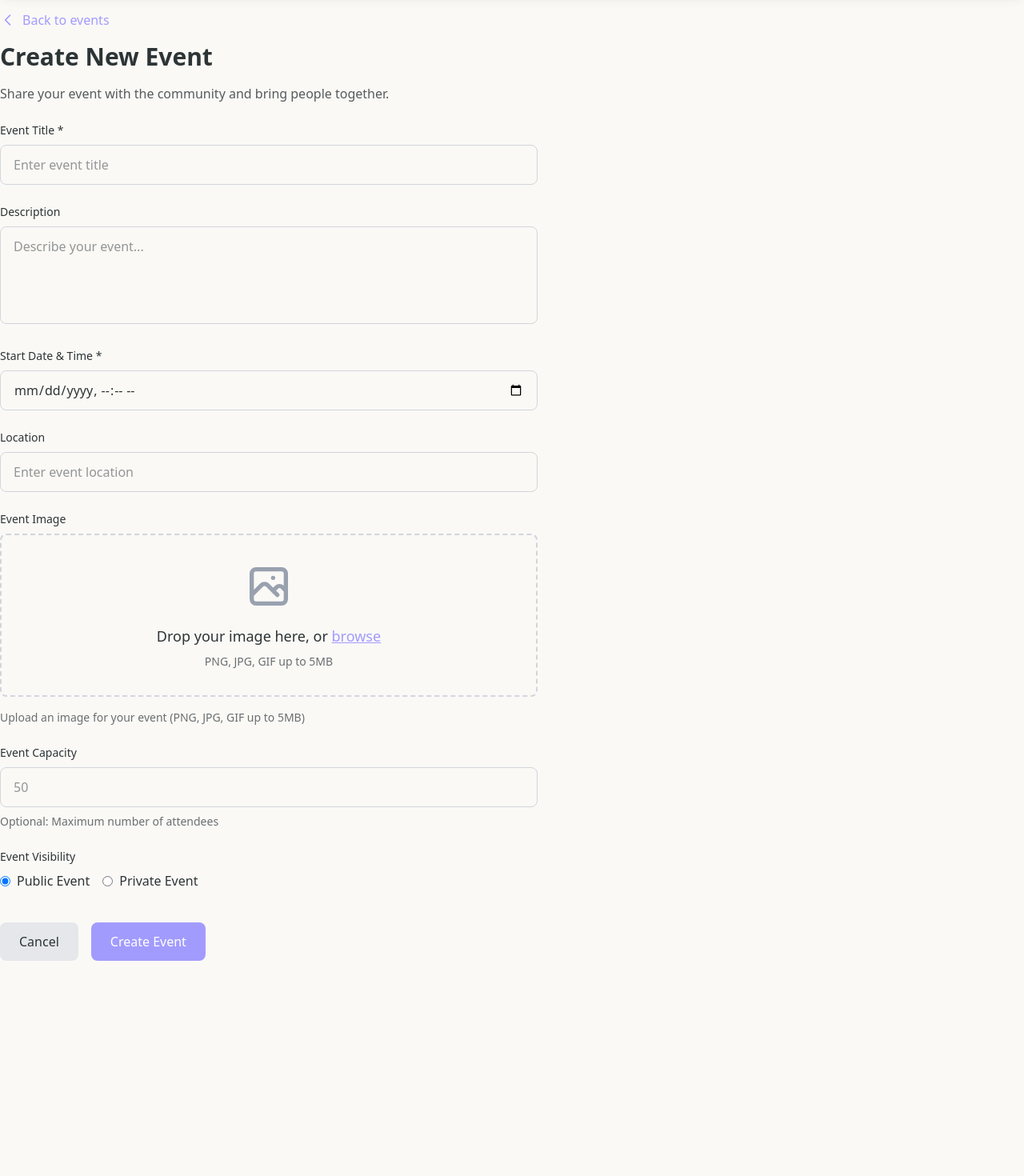
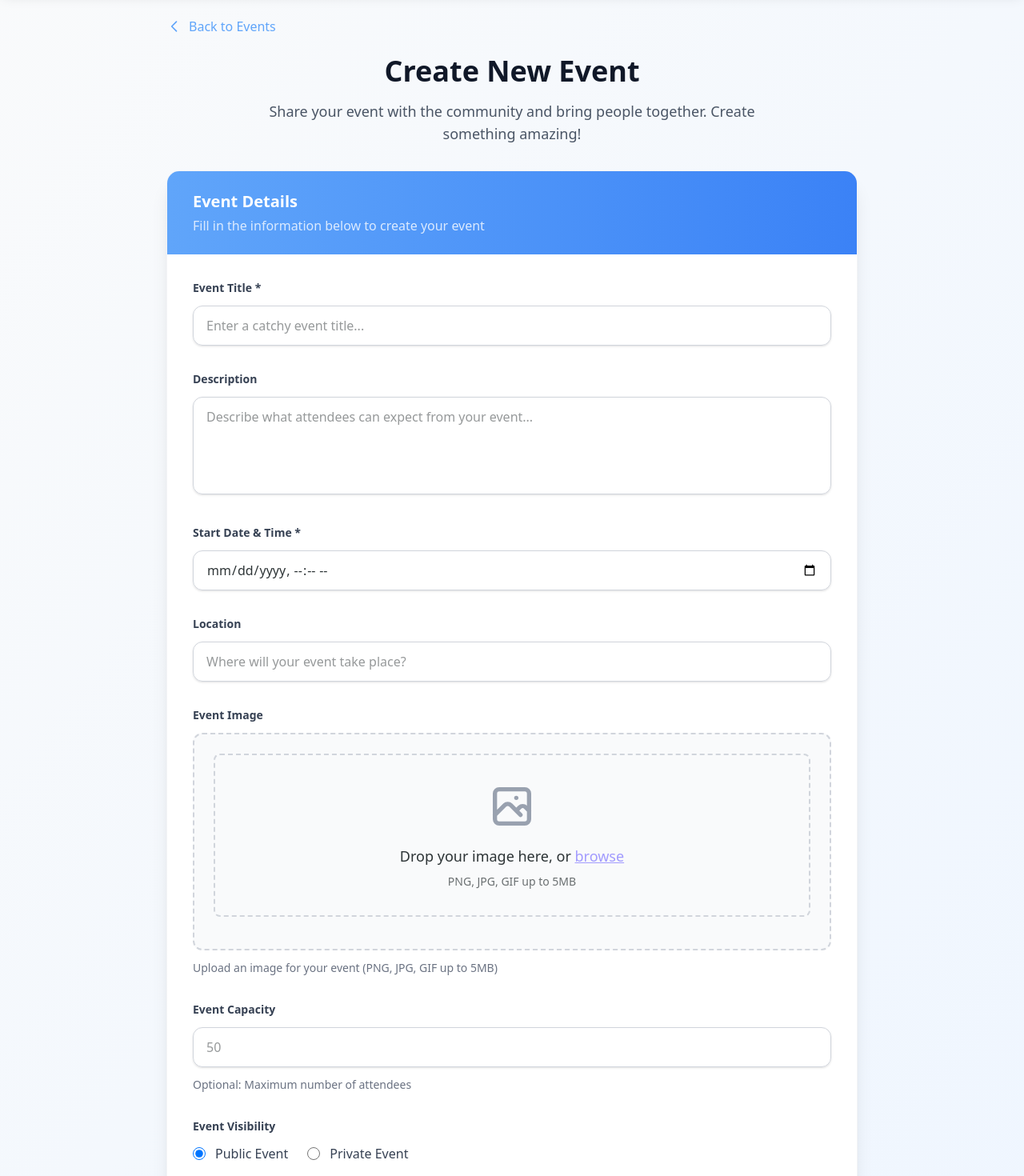
Before and after one commit to timohl80/budevent, a Next.js app: page /events/new in a window 1280 px wide. Shown: the part 100-1570 px from the top of the page at 80% size. Before the commit the page ends 1325 px from the top, so only its background shows below. Built offline with nearby package versions, Linux system fonts and the light colour scheme; no server answers; the database is empty; sample sign-in values are in the browser's storage.

Commit message:
css and email fix

```diff
--- a/src/app/events/[id]/edit/page.tsx
+++ b/src/app/events/[id]/edit/page.tsx
@@ -118,18 +118,18 @@ export default function EditEventPage() {
 
   if (error || !event) {
     return (
-      <main className="space-y-6 py-6">
-        <div className="text-center py-12">
-          <div className="text-red-500">
-            <svg className="mx-auto h-12 w-12 mb-4" fill="none" stroke="currentColor" viewBox="0 0 24 24">
+      <main className="min-h-screen bg-gradient-to-br from-gray-50 to-blue-50 flex items-center justify-center">
+        <div className="text-center">
+          <div className="w-16 h-16 bg-red-100 rounded-full flex items-center justify-center mx-auto mb-4">
+            <svg className="w-8 h-8 text-red-600" fill="none" stroke="currentColor" viewBox="0 0 24 24">
               <path strokeLinecap="round" strokeLinejoin="round" strokeWidth={2} d="M12 9v2m0 4h.01m-6.938 4h13.856c1.54 0 2.502-1.667 1.732-2.5L13.732 4c-.77-.833-1.964-.833-2.732 0L3.732 16.5c-.77.833.192 2.5 1.732 2.5z" />
             </svg>
-            <p className="text-lg font-medium text-red-600 mb-2">Error</p>
-            <p className="text-red-500">{error || 'Event not found'}</p>
           </div>
+          <h2 className="text-xl font-semibold text-gray-900 mb-2">Error</h2>
+          <p className="text-red-600 mb-4">{error || 'Event not found'}</p>
           <Link
             href="/events"
-            className="inline-flex items-center px-6 py-3 mt-4 text-base font-medium text-white bg-[#A29BFE] rounded-lg hover:bg-[#8B7FD8] focus:outline-none focus:ring-2 focus:ring-offset-2 focus:ring-[#A29BFE] transition-colors"
+            className="inline-flex items-center px-6 py-3 text-base font-medium text-white bg-[#60A5FA] rounded-lg hover:bg-[#4B89E8] focus:outline-none focus:ring-2 focus:ring-offset-2 focus:ring-[#60A5FA] transition-colors"
           >
             Back to Events
           </Link>
@@ -185,26 +185,30 @@ export default function EditEventPage() {
   };
 
   return (
-    <main className="space-y-6 py-6">
-      <section className="space-y-4">
-        <div className="flex items-center gap-4">
+    <main className="min-h-screen bg-gradient-to-br from-gray-50 to-blue-50 py-8">
+      <div className="max-w-4xl mx-auto px-4">
+        {/* Header Section */}
+        <section className="mb-8">
+          <div className="flex items-center gap-4 mb-6">
             <Link
               href="/events"
-            className="inline-flex items-center text-[#A29BFE] hover:text-[#8B7FD8] transition-colors"
+              className="inline-flex items-center text-[#60A5FA] hover:text-[#4B89E8] transition-colors font-medium"
             >
               <svg className="w-5 h-5 mr-2" fill="none" stroke="currentColor" viewBox="0 0 24 24">
                 <path strokeLinecap="round" strokeLinejoin="round" strokeWidth={2} d="M15 19l-7-7 7-7" />
               </svg>
-            Back to events
+              Back to Events
             </Link>
           </div>
 
-        <h1 className="text-3xl font-bold text-[#2D3436]">
+          <div className="text-center mb-8">
+            <h1 className="text-4xl font-bold text-gray-900 mb-4">
               Edit Event
             </h1>
-        <p className="text-[#2D3436] opacity-80">
-          Update your event details and settings.
+            <p className="text-lg text-gray-600 max-w-2xl mx-auto">
+              Update your event details and make changes as needed.
             </p>
+          </div>
         </section>
 
       {error && (
@@ -222,10 +226,18 @@ export default function EditEventPage() {
         </div>
       )}
 
-      <section>
-        <form onSubmit={handleSubmit} className="space-y-6 max-w-2xl">
-          <div className="space-y-2">
-            <label htmlFor="title" className="block text-sm font-medium text-[#2D3436]">
+        {/* Form Section */}
+        <section className="bg-white rounded-2xl shadow-xl border border-gray-100 overflow-hidden">
+          <div className="bg-gradient-to-r from-[#60A5FA] to-[#3B82F6] px-8 py-6">
+            <h2 className="text-xl font-semibold text-white">Event Details</h2>
+            <p className="text-blue-100 mt-1">Update the information below to modify your event</p>
+          </div>
+
+          <div className="p-8">
+            <form onSubmit={handleSubmit} className="space-y-8">
+              {/* Event Title */}
+              <div className="space-y-3">
+                <label htmlFor="title" className="block text-sm font-semibold text-gray-700">
                   Event Title *
                 </label>
                 <input
@@ -235,8 +247,8 @@ export default function EditEventPage() {
                   required
                   value={formData.title}
                   onChange={handleChange}
-              className="w-full px-4 py-3 border border-gray-300 rounded-lg focus:outline-none focus:ring-2 focus:ring-[#A29BFE] focus:ring-offset-2 focus:border-transparent transition-colors"
-              placeholder="Enter event title"
+                  className="w-full px-4 py-3 border border-gray-300 rounded-xl focus:outline-none focus:ring-2 focus:ring-[#60A5FA] focus:border-transparent transition-all duration-200 shadow-sm"
+                  placeholder="Enter a catchy event title..."
                 />
               </div>
 
@@ -362,23 +374,33 @@ export default function EditEventPage() {
             </div>
           </div>
 
-          <div className="flex gap-4 pt-4">
+              {/* Action Buttons */}
+              <div className="flex gap-4 pt-6 border-t border-gray-200">
                 <Link
                   href="/events"
-              className="px-6 py-3 text-base font-medium text-[#2D3436] bg-gray-200 rounded-lg hover:bg-gray-300 focus:outline-none focus:ring-2 focus:ring-offset-2 focus:ring-gray-500 transition-colors"
+                  className="px-8 py-3 text-base font-medium text-gray-700 bg-gray-100 rounded-xl hover:bg-gray-200 focus:outline-none focus:ring-2 focus:ring-offset-2 focus:ring-gray-500 transition-all duration-200 flex-1 text-center"
                 >
                   Cancel
                 </Link>
                 <button
                   type="submit"
                   disabled={saving}
-              className="px-6 py-3 text-base font-medium text-white bg-[#A29BFE] rounded-lg hover:bg-[#8B7FD8] focus:outline-none focus:ring-2 focus:ring-offset-2 focus:ring-[#A29BFE] transition-colors disabled:opacity-50 disabled:cursor-not-allowed"
+                  className="px-8 py-3 text-base font-medium text-white bg-gradient-to-r from-[#60A5FA] to-[#3B82F6] rounded-xl hover:from-[#4B89E8] hover:to-[#2563EB] focus:outline-none focus:ring-2 focus:ring-offset-2 focus:ring-[#60A5FA] transition-all duration-200 disabled:opacity-50 disabled:cursor-not-allowed flex-1 shadow-lg hover:shadow-xl transform hover:-translate-y-0.5"
                 >
-              {saving ? 'Saving...' : 'Save Changes'}
+                  {saving ? (
+                    <div className="flex items-center justify-center">
+                      <div className="animate-spin rounded-full h-5 w-5 border-b-2 border-white mr-2"></div>
+                      Saving Changes...
+                    </div>
+                  ) : (
+                    'Save Changes'
+                  )}
                 </button>
               </div>
             </form>
+          </div>
         </section>
+      </div>
     </main>
   );
 }
--- a/src/app/events/new/page.tsx
+++ b/src/app/events/new/page.tsx
@@ -45,10 +45,10 @@ function CreateEventForm() {
   // Show loading while checking authentication
   if (status === 'loading') {
     return (
-      <main className="space-y-6 py-6">
-        <div className="text-center py-12">
-          <div className="animate-spin rounded-full h-12 w-12 border-b-2 border-[#A29BFE] mx-auto"></div>
-          <p className="mt-4 text-[#2D3436] opacity-80">Loading...</p>
+      <main className="min-h-screen bg-gradient-to-br from-gray-50 to-blue-50 flex items-center justify-center">
+        <div className="text-center">
+          <div className="animate-spin rounded-full h-12 w-12 border-b-2 border-[#60A5FA] mx-auto mb-4"></div>
+          <p className="text-gray-600 text-lg">Loading...</p>
         </div>
       </main>
     );
@@ -57,9 +57,15 @@ function CreateEventForm() {
   // Show access denied if not authenticated
   if (!session) {
     return (
-      <main className="space-y-6 py-6">
-        <div className="text-center py-12">
-          <p className="text-[#2D3436] opacity-80">Access denied. Please sign in to create events.</p>
+      <main className="min-h-screen bg-gradient-to-br from-gray-50 to-blue-50 flex items-center justify-center">
+        <div className="text-center">
+          <div className="w-16 h-16 bg-red-100 rounded-full flex items-center justify-center mx-auto mb-4">
+            <svg className="w-8 h-8 text-red-600" fill="none" stroke="currentColor" viewBox="0 0 24 24">
+              <path strokeLinecap="round" strokeLinejoin="round" strokeWidth={2} d="M12 9v2m0 4h.01m-6.938 4h13.856c1.54 0 2.502-1.667 1.732-2.5L13.732 4c-.77-.833-1.964-.833-2.732 0L3.732 16.5c-.77.833.192 2.5 1.732 2.5z" />
+            </svg>
+          </div>
+          <h2 className="text-xl font-semibold text-gray-900 mb-2">Access Denied</h2>
+          <p className="text-gray-600">Please sign in to create events.</p>
         </div>
       </main>
     );
@@ -122,32 +128,44 @@ function CreateEventForm() {
   };
 
   return (
-    <main className="space-y-6 py-6">
-      <section className="space-y-4">
-        <div className="flex items-center gap-4">
+    <main className="min-h-screen bg-gradient-to-br from-gray-50 to-blue-50 py-8">
+      <div className="max-w-4xl mx-auto px-4">
+        {/* Header Section */}
+        <section className="mb-8">
+          <div className="flex items-center gap-4 mb-6">
             <Link
               href="/events"
-            className="inline-flex items-center text-[#A29BFE] hover:text-[#8B7FD8] transition-colors"
+              className="inline-flex items-center text-[#60A5FA] hover:text-[#4B89E8] transition-colors font-medium"
             >
               <svg className="w-5 h-5 mr-2" fill="none" stroke="currentColor" viewBox="0 0 24 24">
                 <path strokeLinecap="round" strokeLinejoin="round" strokeWidth={2} d="M15 19l-7-7 7-7" />
               </svg>
-            Back to events
+              Back to Events
             </Link>
           </div>
 
-        <h1 className="text-3xl font-bold text-[#2D3436]">
+          <div className="text-center mb-8">
+            <h1 className="text-4xl font-bold text-gray-900 mb-4">
               Create New Event
             </h1>
-        <p className="text-[#2D3436] opacity-80">
-          Share your event with the community and bring people together.
+            <p className="text-lg text-gray-600 max-w-2xl mx-auto">
+              Share your event with the community and bring people together. Create something amazing!
             </p>
+          </div>
         </section>
 
-      <section>
-        <form onSubmit={handleSubmit} className="space-y-6 max-w-2xl">
-          <div className="space-y-2">
-            <label htmlFor="title" className="block text-sm font-medium text-[#2D3436]">
+              {/* Form Section */}
+        <section className="bg-white rounded-2xl shadow-xl border border-gray-100 overflow-hidden">
+          <div className="bg-gradient-to-r from-[#60A5FA] to-[#3B82F6] px-8 py-6">
+            <h2 className="text-xl font-semibold text-white">Event Details</h2>
+            <p className="text-blue-100 mt-1">Fill in the information below to create your event</p>
+          </div>
+
+          <div className="p-8">
+            <form onSubmit={handleSubmit} className="space-y-8">
+              {/* Event Title */}
+              <div className="space-y-3">
+                <label htmlFor="title" className="block text-sm font-semibold text-gray-700">
                   Event Title *
                 </label>
                 <input
@@ -157,13 +175,14 @@ function CreateEventForm() {
                   required
                   value={formData.title}
                   onChange={handleChange}
-              className="w-full px-4 py-3 border border-gray-300 rounded-lg focus:outline-none focus:ring-2 focus:ring-[#A29BFE] focus:border-transparent transition-colors"
-              placeholder="Enter event title"
+                  className="w-full px-4 py-3 border border-gray-300 rounded-xl focus:outline-none focus:ring-2 focus:ring-[#60A5FA] focus:border-transparent transition-all duration-200 shadow-sm"
+                  placeholder="Enter a catchy event title..."
                 />
               </div>
 
-          <div className="space-y-2">
-            <label htmlFor="description" className="block text-sm font-medium text-[#2D3436]">
+              {/* Description */}
+              <div className="space-y-3">
+                <label htmlFor="description" className="block text-sm font-semibold text-gray-700">
                   Description
                 </label>
                 <textarea
@@ -172,13 +191,14 @@ function CreateEventForm() {
                   rows={4}
                   value={formData.description}
                   onChange={handleChange}
-              className="w-full px-4 py-3 border border-gray-300 rounded-lg focus:outline-none focus:ring-2 focus:ring-[#A29BFE] focus:border-transparent transition-colors resize-none"
-              placeholder="Describe your event..."
+                  className="w-full px-4 py-3 border border-gray-300 rounded-xl focus:outline-none focus:ring-2 focus:ring-[#60A5FA] focus:border-transparent transition-all duration-200 shadow-sm resize-none"
+                  placeholder="Describe what attendees can expect from your event..."
                 />
               </div>
 
-          <div className="space-y-2">
-            <label htmlFor="startsAt" className="block text-sm font-medium text-[#2D3436]">
+              {/* Date & Time */}
+              <div className="space-y-3">
+                <label htmlFor="startsAt" className="block text-sm font-semibold text-gray-700">
                   Start Date & Time *
                 </label>
                 <input
@@ -188,12 +208,13 @@ function CreateEventForm() {
                   required
                   value={formData.startsAt}
                   onChange={handleChange}
-              className="w-full px-4 py-3 border border-gray-300 rounded-lg focus:outline-none focus:ring-2 focus:ring-[#A29BFE] focus:border-transparent transition-colors"
+                  className="w-full px-4 py-3 border border-gray-300 rounded-xl focus:outline-none focus:ring-2 focus:ring-[#60A5FA] focus:border-transparent transition-all duration-200 shadow-sm"
                 />
               </div>
 
-          <div className="space-y-2">
-            <label htmlFor="location" className="block text-sm font-medium text-[#2D3436]">
+              {/* Location */}
+              <div className="space-y-3">
+                <label htmlFor="location" className="block text-sm font-semibold text-gray-700">
                   Location
                 </label>
                 <input
@@ -202,26 +223,30 @@ function CreateEventForm() {
                   name="location"
                   value={formData.location}
                   onChange={handleChange}
-              className="w-full px-4 py-3 border border-gray-300 rounded-lg focus:outline-none focus:ring-2 focus:ring-[#A29BFE] focus:ring-offset-2 focus:border-transparent transition-colors"
-              placeholder="Enter event location"
+                  className="w-full px-4 py-3 border border-gray-300 rounded-xl focus:outline-none focus:ring-2 focus:ring-[#60A5FA] focus:border-transparent transition-all duration-200 shadow-sm"
+                  placeholder="Where will your event take place?"
                 />
               </div>
 
-          <div className="space-y-2">
-            <label className="block text-sm font-medium text-[#2D3436]">
+              {/* Event Image */}
+              <div className="space-y-3">
+                <label className="block text-sm font-semibold text-gray-700">
                   Event Image
                 </label>
+                <div className="border-2 border-dashed border-gray-300 rounded-xl p-6 bg-gray-50 hover:bg-gray-100 transition-colors">
                   <ImageUpload
                     onImageUploaded={setUploadedImageUrl}
                     onImageRemoved={() => setUploadedImageUrl('')}
                     currentImageUrl={uploadedImageUrl}
                     eventId={tempEventId}
                   />
-            <p className="text-sm text-[#2D3436] opacity-70">Upload an image for your event (PNG, JPG, GIF up to 5MB)</p>
+                </div>
+                <p className="text-sm text-gray-500">Upload an image for your event (PNG, JPG, GIF up to 5MB)</p>
               </div>
 
-          <div className="space-y-2">
-            <label htmlFor="capacity" className="block text-sm font-medium text-[#2D3436]">
+              {/* Capacity */}
+              <div className="space-y-3">
+                <label htmlFor="capacity" className="block text-sm font-semibold text-gray-700">
                   Event Capacity
                 </label>
                 <input
@@ -231,59 +256,70 @@ function CreateEventForm() {
                   min="1"
                   value={formData.capacity}
                   onChange={handleChange}
-              className="w-full px-4 py-3 border border-gray-300 rounded-lg focus:outline-none focus:ring-2 focus:ring-[#A29BFE] focus:ring-offset-2 focus:border-transparent transition-colors"
+                  className="w-full px-4 py-3 border border-gray-300 rounded-xl focus:outline-none focus:ring-2 focus:ring-[#60A5FA] focus:border-transparent transition-all duration-200 shadow-sm"
                   placeholder="50"
                 />
-            <p className="text-sm text-[#2D3436] opacity-70">Optional: Maximum number of attendees</p>
+                <p className="text-sm text-gray-500">Optional: Maximum number of attendees</p>
               </div>
 
-          <div className="space-y-2">
-            <label className="block text-sm font-medium text-[#2D3436]">
+              {/* Event Visibility */}
+              <div className="space-y-3">
+                <label className="block text-sm font-semibold text-gray-700">
                   Event Visibility
                 </label>
-            <div className="flex items-center space-x-4">
-              <label className="flex items-center">
+                <div className="flex items-center space-x-6">
+                  <label className="flex items-center cursor-pointer">
                     <input
                       type="radio"
                       name="isPublic"
                       value="true"
                       checked={formData.isPublic === true}
                       onChange={handleRadioChange}
-                  className="mr-2 text-[#A29BFE] focus:ring-[#A29BFE]"
+                      className="mr-3 text-[#60A5FA] focus:ring-[#60A5FA] w-4 h-4"
                     />
-                <span className="text-[#2D3436]">Public Event</span>
+                    <span className="text-gray-700 font-medium">Public Event</span>
                   </label>
-              <label className="flex items-center">
+                  <label className="flex items-center cursor-pointer">
                     <input
                       type="radio"
                       name="isPublic"
                       value="false"
                       checked={formData.isPublic === false}
                       onChange={handleRadioChange}
-                  className="mr-2 text-[#A29BFE] focus:ring-[#A29BFE]"
+                      className="mr-3 text-[#60A5FA] focus:ring-[#60A5FA] w-4 h-4"
                     />
-                <span className="text-[#2D3436]">Private Event</span>
+                    <span className="text-gray-700 font-medium">Private Event</span>
                   </label>
                 </div>
               </div>
 
-          <div className="flex gap-4 pt-4">
+              {/* Action Buttons */}
+              <div className="flex gap-4 pt-6 border-t border-gray-200">
                 <Link
                   href="/events"
-              className="px-6 py-3 text-base font-medium text-[#2D3436] bg-gray-200 rounded-lg hover:bg-gray-300 focus:outline-none focus:ring-2 focus:ring-offset-2 focus:ring-gray-500 transition-colors"
+                  className="px-8 py-3 text-base font-medium text-gray-700 bg-gray-100 rounded-xl hover:bg-gray-200 focus:outline-none focus:ring-2 focus:ring-offset-2 focus:ring-gray-500 transition-all duration-200 flex-1 text-center"
                 >
                   Cancel
                 </Link>
                 <button
                   type="submit"
                   disabled={isSubmitting}
-              className="px-6 py-3 text-base font-medium text-white bg-[#A29BFE] rounded-lg hover:bg-[#8B7FD8] focus:outline-none focus:ring-2 focus:ring-offset-2 focus:ring-[#A29BFE] transition-colors disabled:opacity-50 disabled:cursor-not-allowed"
+                  className="px-8 py-3 text-base font-medium text-white bg-gradient-to-r from-[#60A5FA] to-[#3B82F6] rounded-xl hover:from-[#4B89E8] hover:to-[#2563EB] focus:outline-none focus:ring-2 focus:ring-offset-2 focus:ring-[#60A5FA] transition-all duration-200 disabled:opacity-50 disabled:cursor-not-allowed flex-1 shadow-lg hover:shadow-xl transform hover:-translate-y-0.5"
                 >
-              {isSubmitting ? 'Creating...' : 'Create Event'}
+                  {isSubmitting ? (
+                    <div className="flex items-center justify-center">
+                      <div className="animate-spin rounded-full h-5 w-5 border-b-2 border-white mr-2"></div>
+                      Creating Event...
+                    </div>
+                  ) : (
+                    'Create Event'
+                  )}
                 </button>
               </div>
             </form>
+          </div>
         </section>
+      </div>
     </main>
   );
 }
```
Lines whose indentation alone changed are shown as unchanged.
